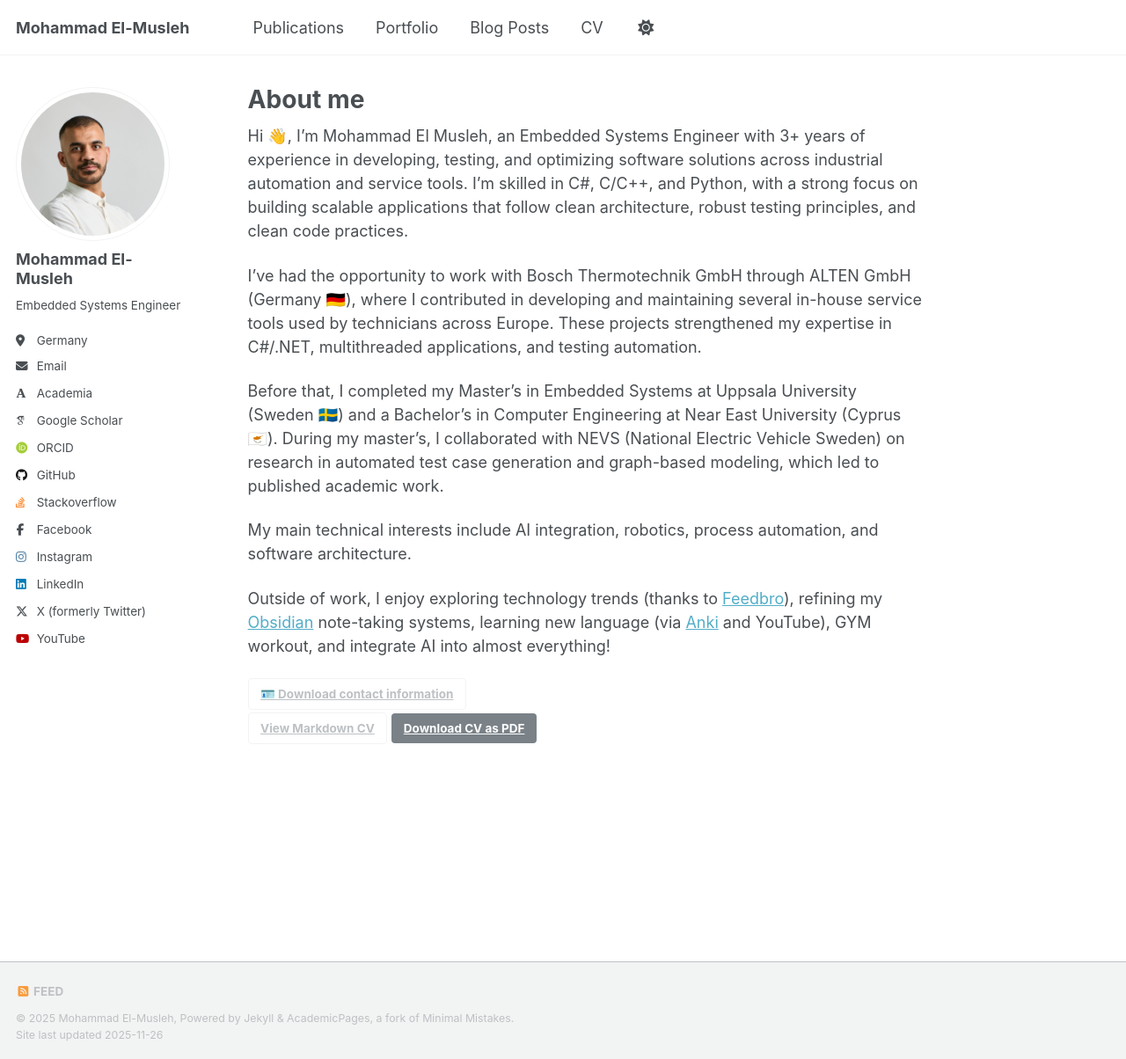
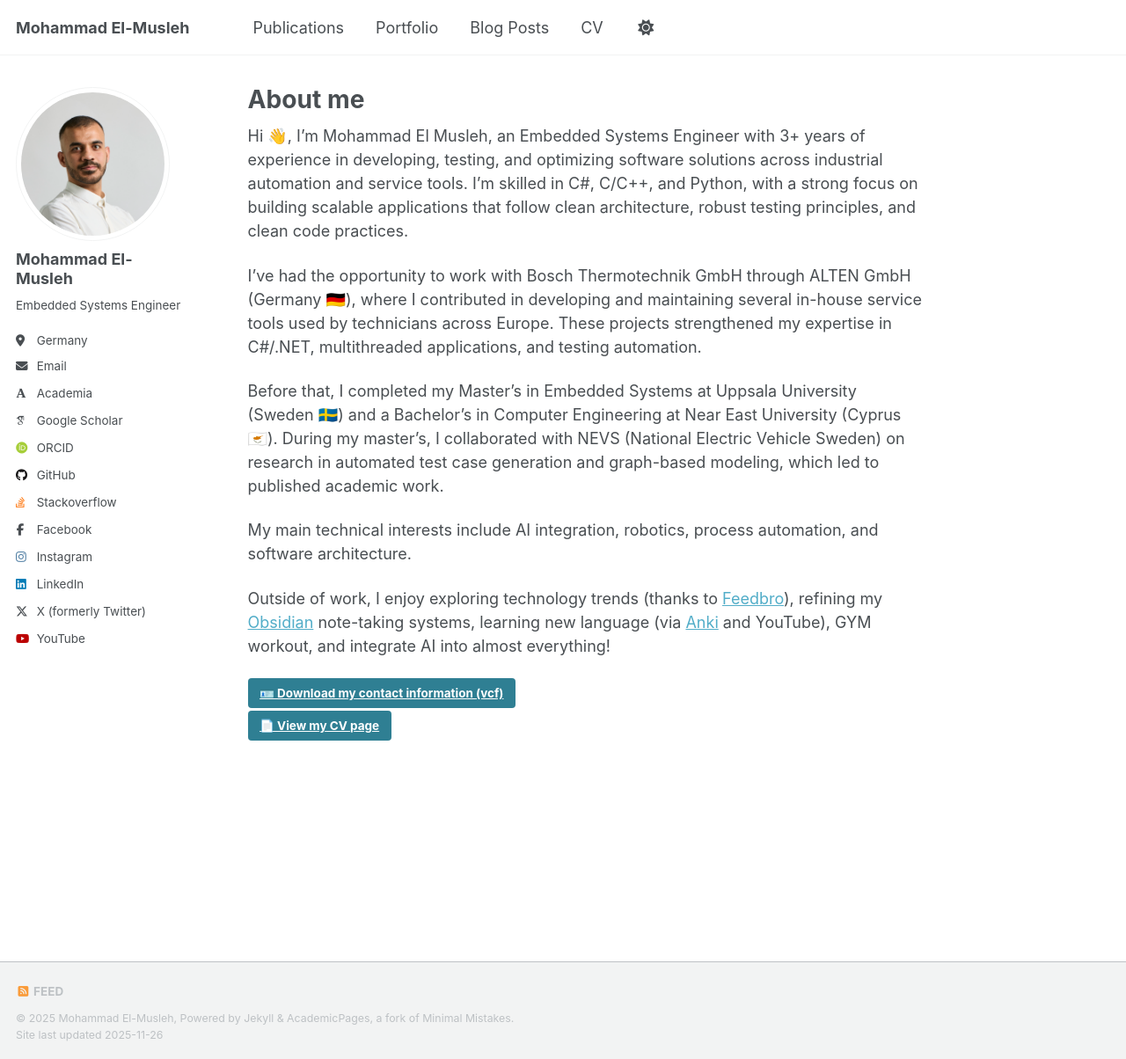
Before and after one commit to el-musleh/el-musleh.github.io, a Jekyll site: the page built from _pages/about.md, in a window 1280 px wide and 1204 px high. Shown: the whole window at 88% size. Built offline with Jekyll 4.4.1, drawn with Linux system fonts in a browser that asks for light colours; some web fonts are replaced; a script that is not in the unit is left out.

Commit message:
Update links in About me page

```diff
--- a/_pages/about.md
+++ b/_pages/about.md
@@ -18,8 +18,7 @@ My main technical interests include AI integration, robotics, process automation
 Outside of work, I enjoy exploring technology trends (thanks to [Feedbro](https://nodetics.com/feedbro/)), refining my [Obsidian](https://obsidian.md/) note-taking systems, learning new language (via [Anki](https://apps.ankiweb.net/) and YouTube), GYM workout, and integrate AI into almost everything!
 
 <div class="cv-download-links">
-  <a href="{{ base_path }}/files/misc/el-musleh_contacts.vcf" class="btn btn--inverse">🪪 Download contact information</a>
+  <a href="{{ base_path }}/files/misc/el-musleh_contacts.vcf" class="btn btn--info">🪪 Download my contact information (vcf)</a>
   <br>
-  <a href="{{ base_path }}/cv/" class="btn btn--inverse">View Markdown CV</a>
-  <a href="{{ base_path }}/files/enCV_Mohammad_El-Musleh.pdf" class="btn btn--primary">Download CV as PDF</a>
+  <a href="{{ base_path }}/cv/" class="btn btn--info">📄 View my CV page</a>
 </div>
```
